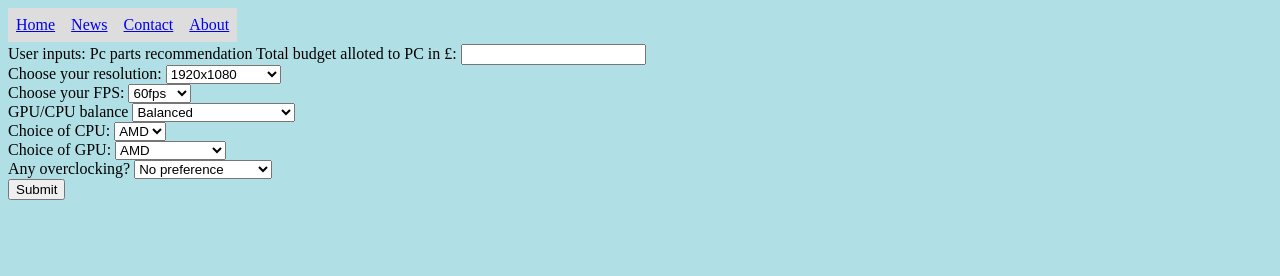
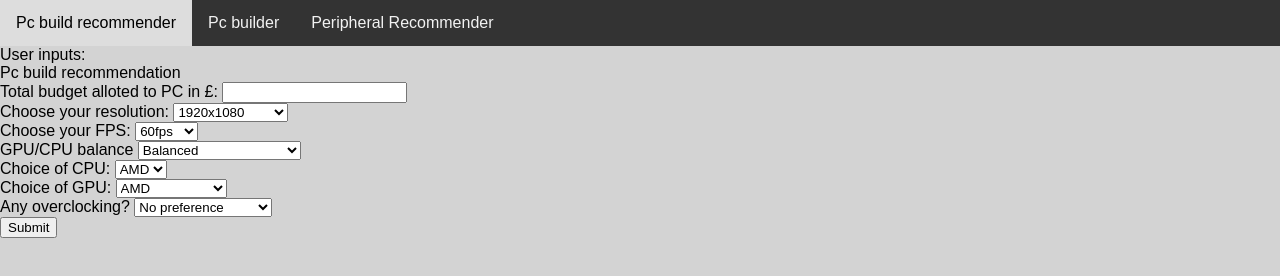
Before and after one commit to Tsangington/Pc-Recommender, a website: page index.html in a window 1280 px wide. Drawn offline with Linux system fonts and the light colour scheme.

Commit message:
Added style to navigation bar

```diff
--- a/index.html
+++ b/index.html
@@ -9,13 +9,14 @@
 
 </head>
 <body>
-    <ul>
-        <li><a href="#home">Home</a></li>
-        <li><a href="#news">News</a></li>
-        <li><a href="#contact">Contact</a></li>
-        <li><a href="#about">About</a></li>
-    </ul><br><br>
-    User inputs: Pc parts recommendation
+    <div class="topnav">
+        <a href="">Pc build recommender</a>
+        <a href="builder.html">Pc builder</a>
+        <a href="peripheral.html">Peripheral Recommender</a>
+    </div>
+
+    User inputs: <br>
+    Pc build recommendation <br>
     <label for="budget">Total budget alloted to PC in £:</label>
     <input type="number" id="budget" name="budget">
 
--- a/public/css/main.css
+++ b/public/css/main.css
@@ -1,8 +1,50 @@
+/*content structuring*/
+* {
+    box-sizing: border-box;
+    font-family: Arial, Helvetica, sans-serif;
+}
+
+body {
+    margin: 0;
+    font-family: Arial, Helvetica, sans-serif;
+}
+
+.topnav {
+    overflow: hidden;
+    background-color: #333;
+}
+
+.topnav a {
+    float: left;
+    display: block;
+    color: #f2f2f2;
+    text-align: center;
+    padding: 14px 16px;
+    text-decoration: none;
+}
+
+.topnav a:hover {
+    background-color: #ddd;
+    color: black;
+}
+
+.content {
+    background-color: #ddd;
+    padding: 10px;
+    height: 200px;
+}
+
+.footer {
+    background-color: #f1f1f1;
+    padding: 10px;
+}
+
 ul {
     list-style-type: none;
     margin: 0;
     padding: 0;
 }
+
 li {
     float: left;
 }
@@ -10,10 +52,10 @@ li {
 a {
     display: block;
     padding: 8px;
-  background-color: #dddddd;
 }
+
 body {
-    background-color: powderblue;
+    background-color: lightgrey;
 }
 
 h1 {
```
Lines whose indentation alone changed are shown as unchanged.
